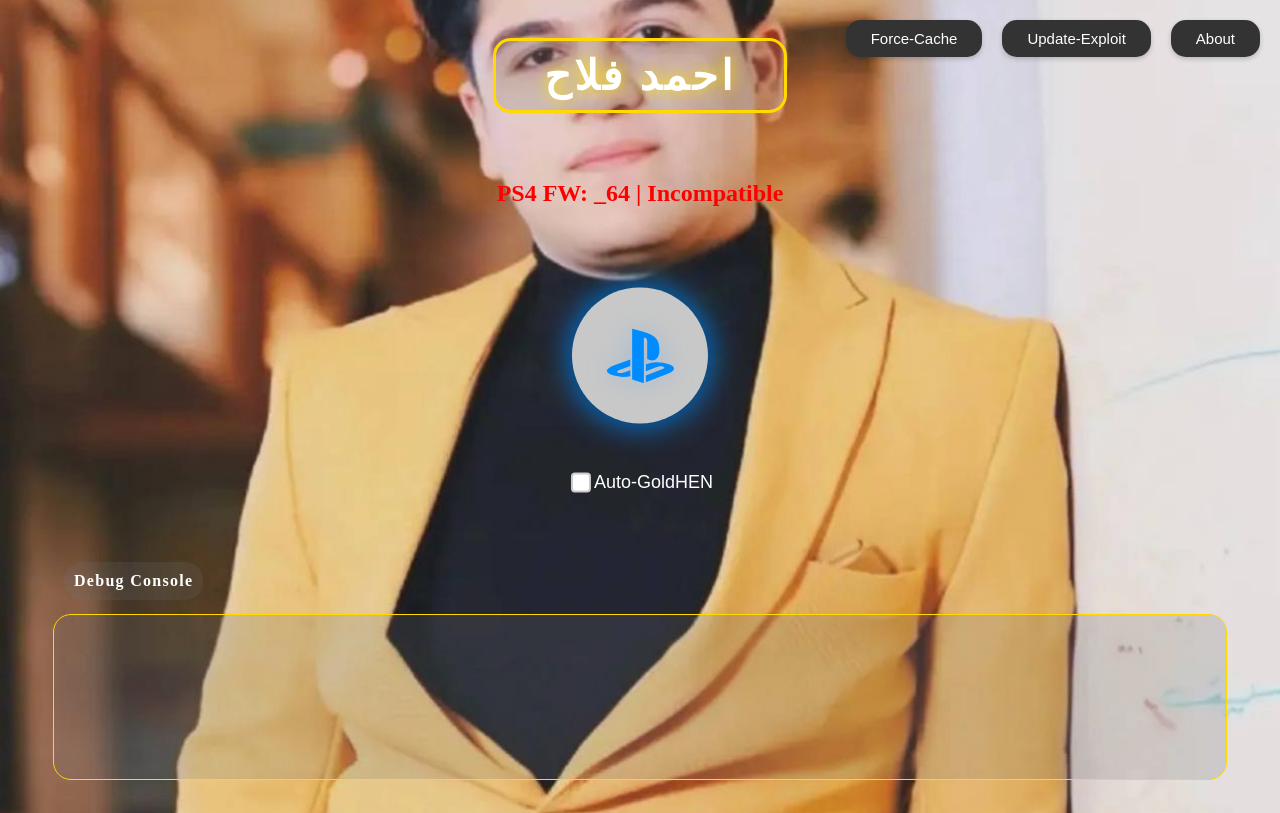
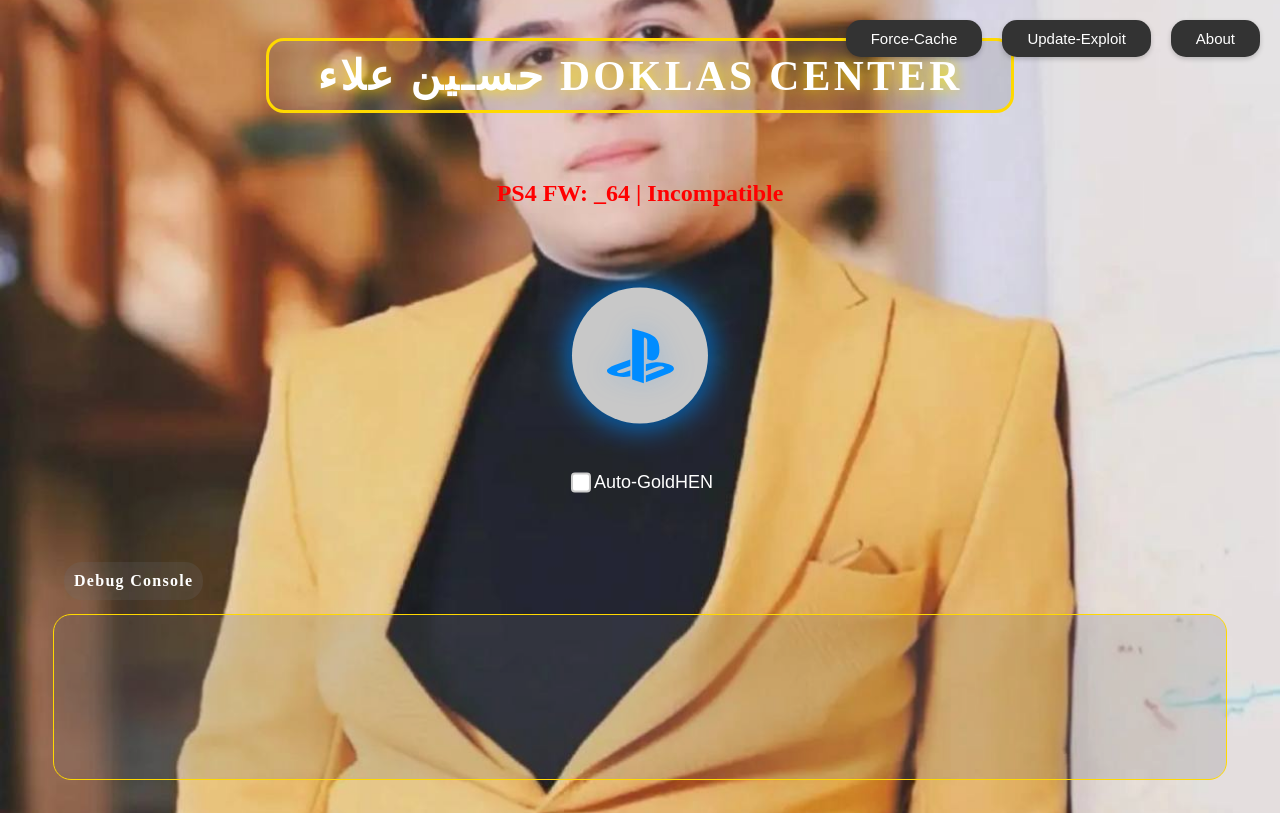
Before and after one commit to anos123455/s, a plain HTML site: page index.html in a window 1280 px wide. Drawn offline with Linux system fonts and the light colour scheme.

Commit message:
Update index.html

```diff
--- a/index.html
+++ b/index.html
@@ -6,7 +6,7 @@
         function DisplayCacheProgress(){setTimeout(function(){;document.title="Cache Success !";},1000);setTimeout(function(){window.location.href = document.referrer;},3000);}window.applicationCache.addEventListener("progress",DLProgress,false);window.applicationCache.oncached=function(e){DisplayCacheProgress();};window.applicationCache.onupdateready=function(e){DisplayCacheProgress();};
     </script>
     <meta charset="UTF-8">
-    <title> احمد فلاح | 9.00</title>
+    <title> حسـين علاء DOKLAS CENTER| 9.00</title>
     <link rel='stylesheet' href='./css/index.css'>
   </head>
   <body>
@@ -19,7 +19,7 @@
     </div>
 
     <div class="header">
-      <div class="header-title"> احمد فلاح</div>
+      <div class="header-title"> حسـين علاء DOKLAS CENTER </div>
     </div>
 
     <pre id="update-results" style="white-space: pre-wrap; margin-top: 10px;"></pre>
@@ -102,7 +102,7 @@
     <!-- About Popup -->
     <div class="overlay" id="overlay-popup"></div>
     <div class="popup" id="about-popup">
-      <h2>مرحبا بكم ملركز احمد فلاح</h2>
+      <h2>مرحبا بكم حسـين علاء DOKLAS CENTER  </h2>
       <p>Version: 9.00</p>
       <p>صفحه خاصه بتعديل بلي 4 نظام 9.</p>
       <button  onclick="closeabout()" close-btn" id="close-about">Close</button>
```
